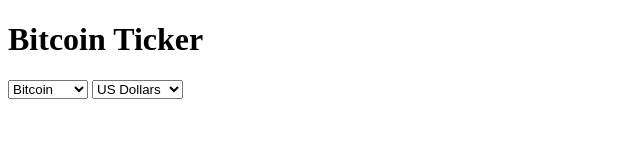
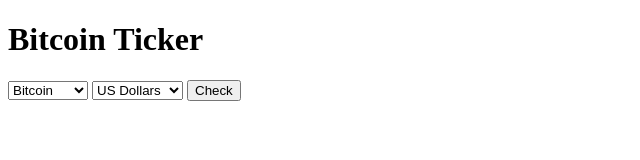
Before and after one commit to calabaza91/bitcoin-ticker, a plain HTML site: page index.html in a window 1280 px wide. Shown: the whole page, without its empty margins (0-640 px from the left). Drawn offline with Linux system fonts and the light colour scheme.

Commit message:
Add button

```diff
--- a/index.html
+++ b/index.html
@@ -18,6 +18,7 @@
         <option value="GBP">GB Pounds</option>
         <option value="EUR">EU Euros</option>
       </select>
+      <button type="submit" name="submit">Check</button>
     </form>
 
   </body>
```
